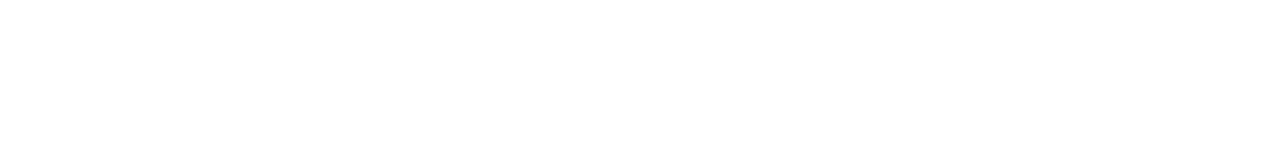
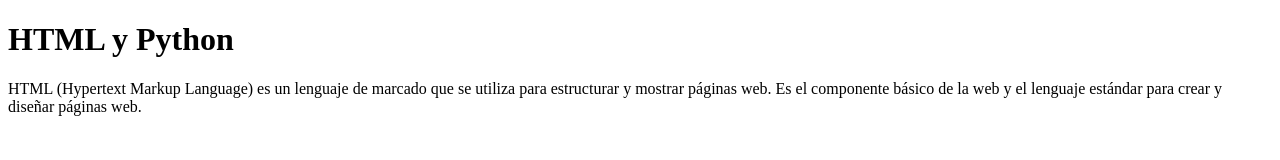
Before and after one commit to KenpachiTheBoss/Clase2, a plain HTML site: page index.html in a window 1280 px wide. Drawn offline with Linux system fonts and the light colour scheme.

Commit message:
Cambios en header

```diff
--- a/index.html
+++ b/index.html
@@ -7,5 +7,11 @@
 </head>
 <body>
 
+    <header>
+        <h1>HTML y Python</h1>
+        <p>HTML (Hypertext Markup Language) es un lenguaje de marcado que se utiliza para estructurar y mostrar páginas web. Es el componente básico de la web y el lenguaje estándar para crear y diseñar páginas web. </p>
+        <p></p>
+    </header>
+
 </body>
 </html>
```
